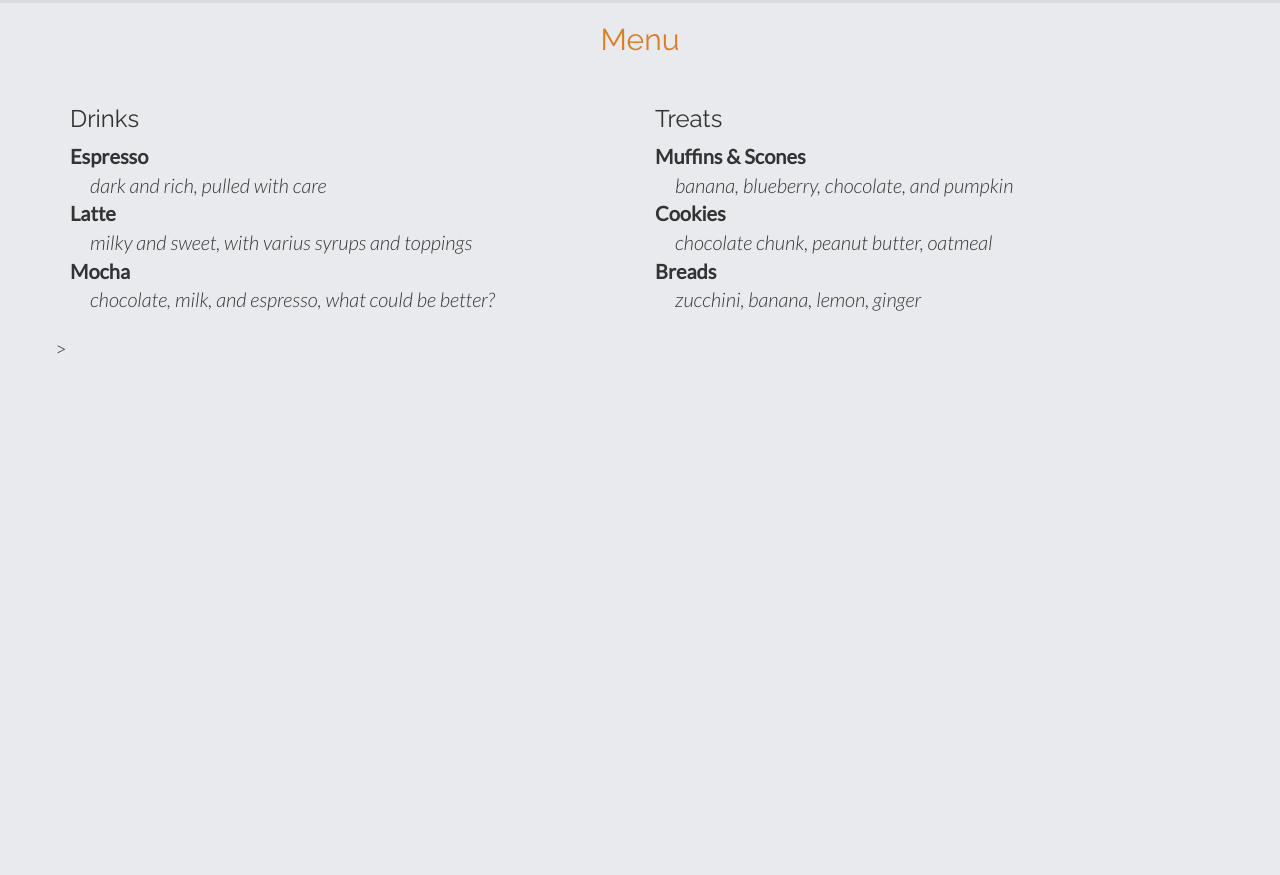
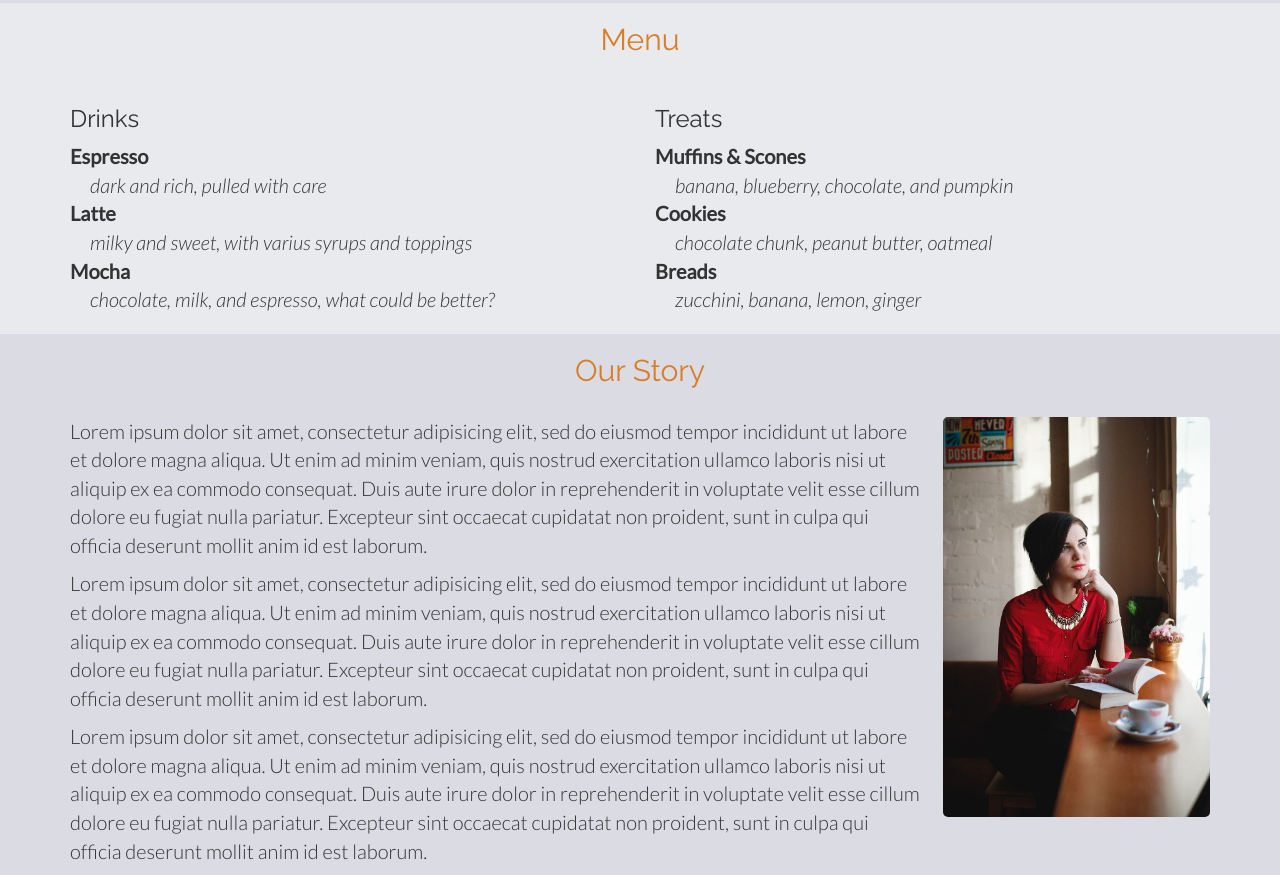
Before and after one commit to vmsitthideth/info-challenges, a plain HTML site: page dawg-coffee/index.html in a window 1280 px wide. Shown: the part 1190-2065 px from the top of the page. Before the commit the page ends 1552 px from the top, so only its background shows below. Drawn offline with nearby package versions, Linux system fonts and the light colour scheme.

Commit message:
add story (complete)

```diff
--- a/dawg-coffee/css/main.css
+++ b/dawg-coffee/css/main.css
@@ -78,12 +78,26 @@ h1, h2, h3, h4, h5, h6 {
 #items h2 {
 	color: #d87e28;
 }
+
 #items dd{
 	font-style: italic;
 	padding-left: 1em;
 }
 
+#story {
+	background-color: #dbdce3;
+}
 
+#story img {
+	float: right;
+	max-height: 300px;
+	margin-left: 1em;
+	border-radius: 5px;
+}
+
+#story h2 {
+	color: #d87e28;
+}
 
 @media screen and (min-width: 768px) {
 	nav {
@@ -114,6 +128,11 @@ h1, h2, h3, h4, h5, h6 {
 		margin-bottom: 3em;
 	}
 
+
+	#story img {
+		max-height: 400px;
+	}
+
 	body {
 		font-size: 20px;
 	}
--- a/dawg-coffee/index.html
+++ b/dawg-coffee/index.html
@@ -66,9 +66,9 @@
 
   					<div class="col-md-4"><h2><svg xmlns="http://www.w3.org/2000/svg" viewBox="0 0 288.937 288.938"><path d="M207.967 272.338c-22.815 12.03-46.076 16.6-73.897 16.6-68.084 0-125.788-49.793-125.788-129.508C8.282 73.9 67.642 0 159.832 0c72.242 0 120.823 50.642 120.823 119.973 0 62.272-34.88 98.81-73.9 98.81-16.633 0-31.975-11.218-30.728-36.537h-1.658c-14.536 24.507-33.637 36.538-58.55 36.538-24.07 0-44.826-19.533-44.826-52.325 0-51.486 40.67-98.374 98.373-98.374 17.846 0 33.64 3.717 44.418 8.723l-14.096 75.12c-6.222 31.574-1.26 46.11 12.442 46.51 21.19.406 44.857-27.824 44.857-75.993 0-60.176-36.14-103.38-100.507-103.38-67.644 0-124.538 53.58-124.538 137.86 0 69.337 45.267 112.096 106.687 112.096 23.667 0 45.676-4.997 62.71-14.535l6.625 17.85zm-22.82-179.374c-4.157-1.218-11.225-2.876-20.763-2.876-36.538 0-66.02 34.448-66.02 74.717 0 18.286 9.13 31.575 27.415 31.575 24.07 0 46.072-30.73 50.64-56.494l8.726-46.922z"/></svg></h2>
 
-							<p><i class="fa fa-envelope"></i><a href="mailto:dawgcoffee@gmail.com">dawgcoffee@gmail.com</a></p>
-							<p><i class="fa fa-phone"></i><a href="tel:+1-206-555-1212">206-555-1212</a></p>
-							<p><i class="fa fa-twitter"></i><a href="https://twitter.com/dawgcoffee">@dawgcoffee</a></p>
+							<p><i class="fa fa-envelope"></i><a href="mailto:dawgcoffee@gmail.com"> dawgcoffee@gmail.com</a></p>
+							<p><i class="fa fa-phone"></i><a href="tel:+1-206-555-1212"> 206-555-1212</a></p>
+							<p><i class="fa fa-twitter"></i><a href="https://twitter.com/dawgcoffee"> @dawgcoffee</a></p>
 
 					</div>
 				</div>
@@ -102,10 +102,38 @@
 						<dt>Breads</dt>
 						<dd>zucchini, banana, lemon, ginger</dd>
 					</dl>
-				</div>>
+				</div>
+		</div>
+	</div>
 	</div>
 
 	<a name="story"></a>
+	<div id="story">
+		<div class="container">
+			<h2>Our Story</h2>
+			<img src="img/story.jpg" alt="Story">
+			<p> Lorem ipsum dolor sit amet, consectetur adipisicing elit, sed do eiusmod
+			tempor incididunt ut labore et dolore magna aliqua. Ut enim ad minim veniam,
+			quis nostrud exercitation ullamco laboris nisi ut aliquip ex ea commodo
+			consequat. Duis aute irure dolor in reprehenderit in voluptate velit esse
+			cillum dolore eu fugiat nulla pariatur. Excepteur sint occaecat cupidatat non
+			proident, sunt in culpa qui officia deserunt mollit anim id est laborum.
+			</p>
+			<p> Lorem ipsum dolor sit amet, consectetur adipisicing elit, sed do eiusmod
+			tempor incididunt ut labore et dolore magna aliqua. Ut enim ad minim veniam,
+			quis nostrud exercitation ullamco laboris nisi ut aliquip ex ea commodo
+			consequat. Duis aute irure dolor in reprehenderit in voluptate velit esse
+			cillum dolore eu fugiat nulla pariatur. Excepteur sint occaecat cupidatat non
+			proident, sunt in culpa qui officia deserunt mollit anim id est laborum.
+			</p>
+			<p> Lorem ipsum dolor sit amet, consectetur adipisicing elit, sed do eiusmod
+			tempor incididunt ut labore et dolore magna aliqua. Ut enim ad minim veniam,
+			quis nostrud exercitation ullamco laboris nisi ut aliquip ex ea commodo
+			consequat. Duis aute irure dolor in reprehenderit in voluptate velit esse
+			cillum dolore eu fugiat nulla pariatur. Excepteur sint occaecat cupidatat non
+			proident, sunt in culpa qui officia deserunt mollit anim id est laborum.
+			</p>
+		</div>
 	</div>
 	</body>
 </html>
```
